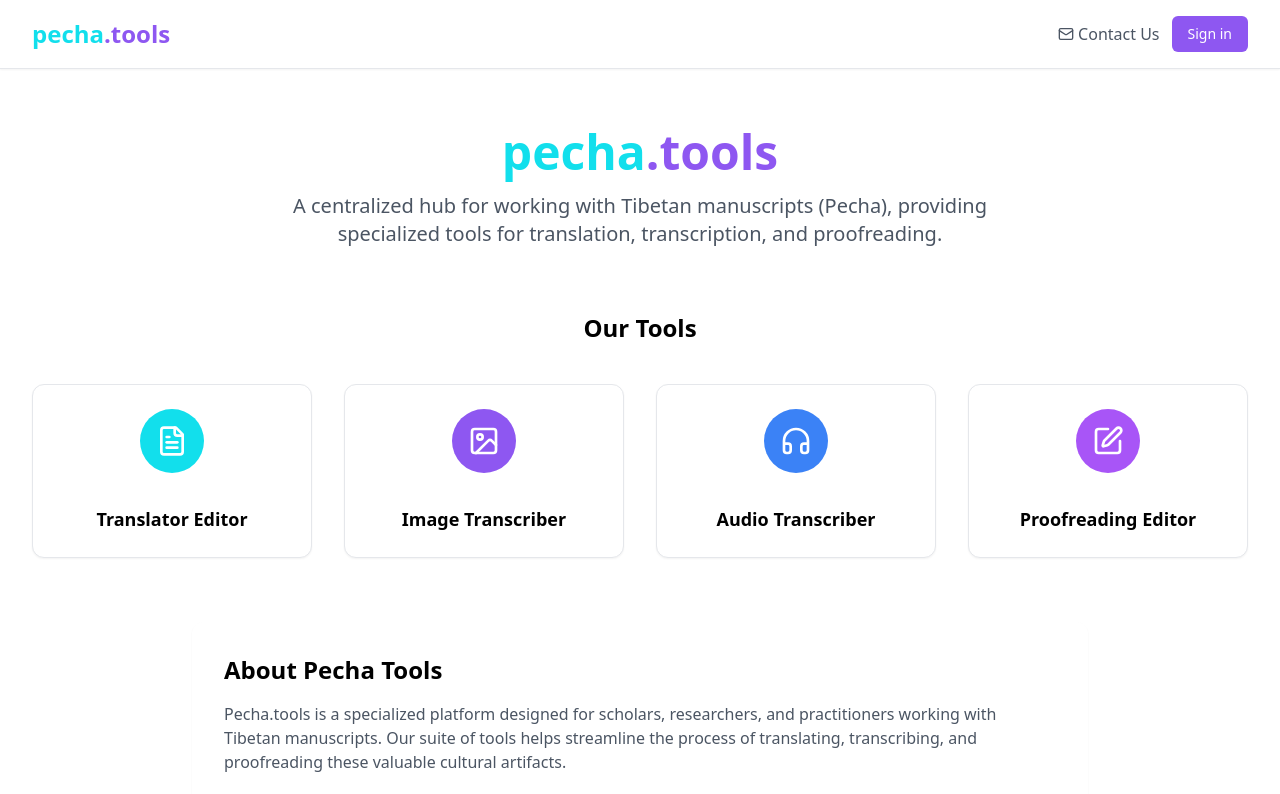
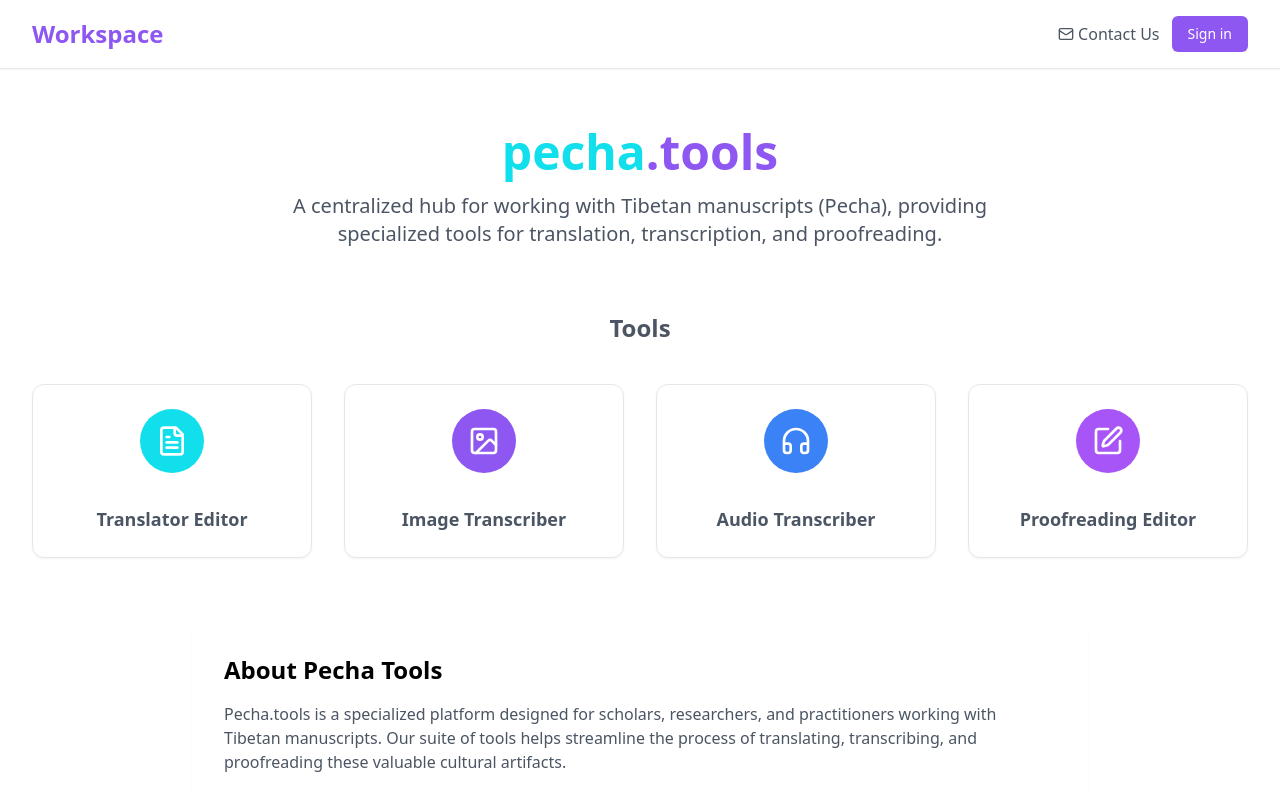
Before and after one commit to OpenPecha/pecha-workspace, a React (Vite) app in the folder frontend/: page / in a window 1280 px wide. Shown: the top 794 px of the page. Built offline with nearby package versions, Linux system fonts and the light colour scheme.

Commit message:
update promt :none

```diff
--- a/frontend/src/App.tsx
+++ b/frontend/src/App.tsx
@@ -16,6 +16,7 @@ function App() {
       authorizationParams={{
         redirect_uri: import.meta.env.VITE_AUTH0_REDIRECT_URI,
         scope: "openid profile email",
+        prompt: "none",
       }}
       useRefreshTokens={true}
       useRefreshTokensFallback={true}
--- a/frontend/src/components/Header.tsx
+++ b/frontend/src/components/Header.tsx
@@ -11,9 +11,8 @@ const Header: React.FC = () => {
       <div className="container mx-auto flex justify-between items-center">
         <a href="/" className="flex items-center gap-2">
           <div className="flex items-center">
-            <span className="text-pecha-primary font-bold text-2xl">pecha</span>
             <span className="text-pecha-secondary font-bold text-2xl">
-              .tools
+              Workspace
             </span>
           </div>
         </a>
--- a/frontend/src/components/ToolCard.tsx
+++ b/frontend/src/components/ToolCard.tsx
@@ -27,7 +27,7 @@ const ToolCard: React.FC<ToolCardProps> = ({
         <div className={cn("tool-icon", bgColor)}>
           <Icon size={32} className={iconColor} />
         </div>
-        <h3 className="font-bold text-lg mt-2">{title}</h3>
+        <h3 className="font-bold text-lg mt-2 text-gray-600">{title}</h3>
       </Card>
     </a>
   );
--- a/frontend/src/page/Home.tsx
+++ b/frontend/src/page/Home.tsx
@@ -56,7 +56,9 @@ const Home: React.FC = () => {
       </section>
 
       <section className="mb-16">
-        <h2 className="text-2xl font-bold text-center mb-10">Our Tools</h2>
+        <h2 className="text-2xl font-bold text-center mb-10 text-gray-600">
+          Tools
+        </h2>
         <div className="grid grid-cols-1 md:grid-cols-2 lg:grid-cols-4 gap-8">
           {tools.map((tool, index) => (
             <div
```
